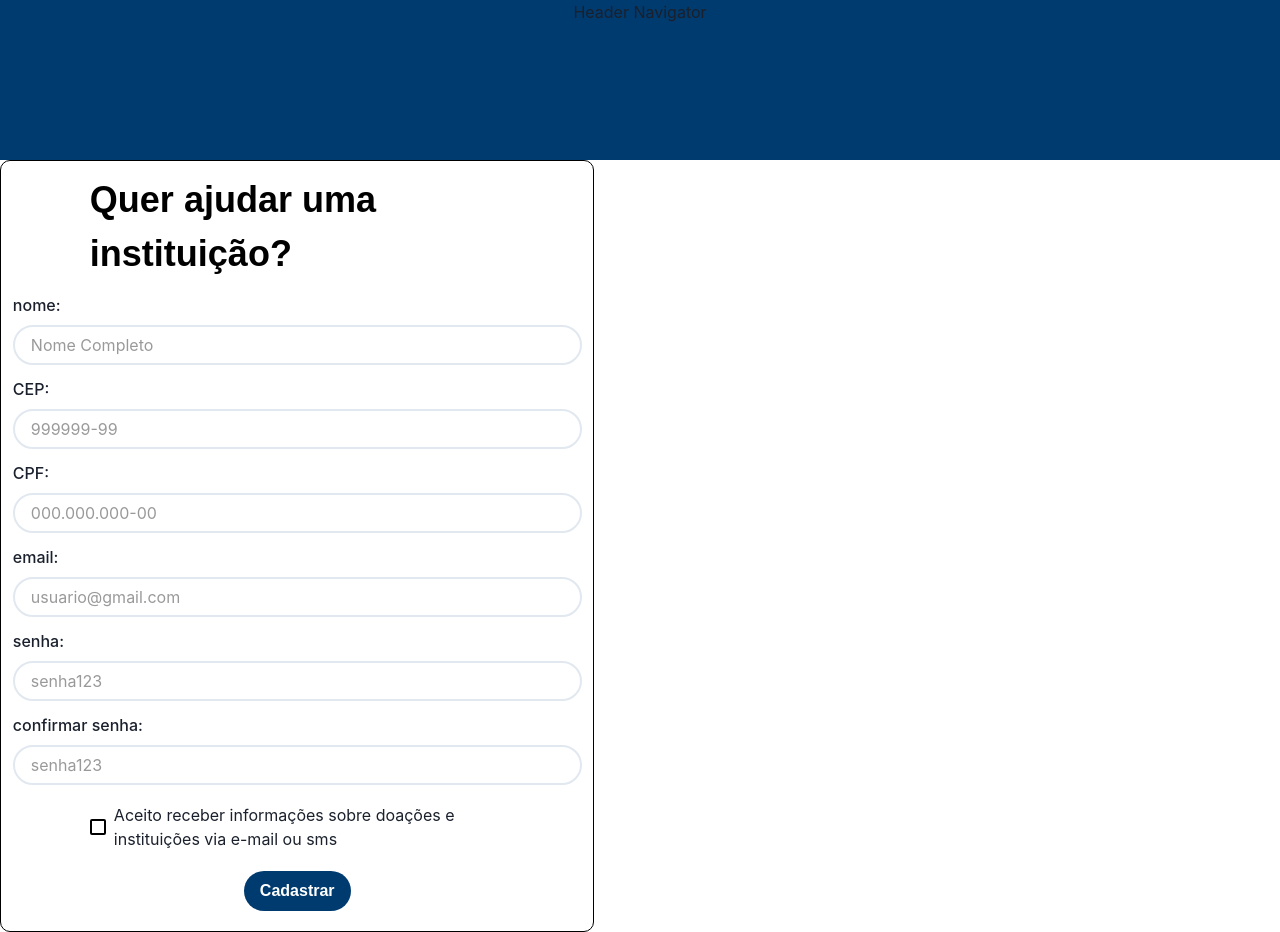
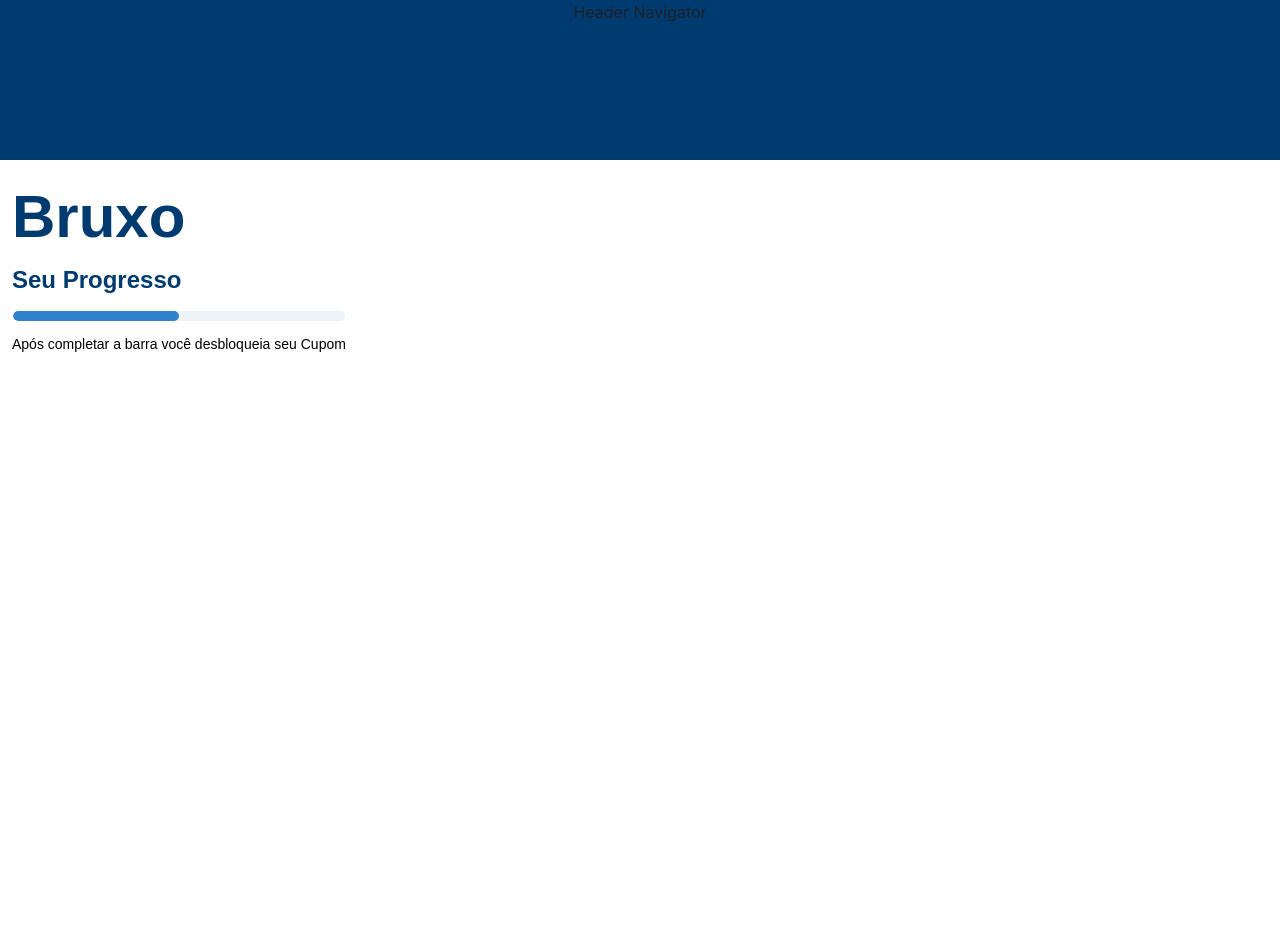
Before and after one commit to phedrohenriique/provi-hack-environment, a Next.js app: page /testcomponents in a window 1280 px wide. After the commit the page ends 800 px from the top, so only its background shows below. Built offline with nearby package versions, Linux system fonts and the light colour scheme.

Commit message:
user bar created

```diff
--- /dev/null
+++ b/src/components/SearchCardInstitution/index.js
@@ -0,0 +1,7 @@
+import React from 'react'
+
+export default function SearchCardInstitution() {
+  return (
+    <div>search card</div>
+  )
+}
--- /dev/null
+++ b/src/components/UserInterface/index.js
@@ -0,0 +1,40 @@
+import React from 'react'
+import {
+    Box,
+    Text,
+    Progress
+ } from '@chakra-ui/react'
+
+export default function UserInterface({ name }) {
+
+    const styleName = {
+        color: '#003B70',
+        fontFamily: 'sans-serif',
+        fontWeight: '600'
+    }
+
+    const styleTitle = {
+        color: '#003B70',
+        fontFamily: 'sans-serif',
+        fontWeight: '600'
+    }
+
+    const styleText = {
+        color: 'black',
+        fontFamily: 'sans-serif',
+        fontWeight: '500'
+    }
+
+    return (
+        <>
+            <Box padding={3} width={'fit-content'}>
+                <Text style={styleName} fontSize={'6xl'}>{name}</Text>
+                <Box display={'flex'} flexDirection={'column'} gap={3}>
+                    <Text fontSize={'2xl'} style={styleTitle}>Seu Progresso</Text>
+                    <Progress border={'1px solid white'} borderRadius={50} value={50} />
+                    <Text fontSize={'sm'} style={styleText}>Após completar a barra você desbloqueia seu Cupom</Text>
+                </Box>
+            </Box>
+        </>
+    )
+}
--- a/src/pages/testcomponents/index.js
+++ b/src/pages/testcomponents/index.js
@@ -1,10 +1,12 @@
 import React from 'react'
 import RegisterCardUser from '../../components/RegisterCardUser'
+import SearchCardInstitution from '../../components/SearchCardInstitution'
+import UserInterface from '../../components/UserInterface'
 
 export default function TestComponents() {
     return (
         <>
-        <RegisterCardUser />
+        <UserInterface name={'Bruxo'} />
         </>
     )
 }
```
